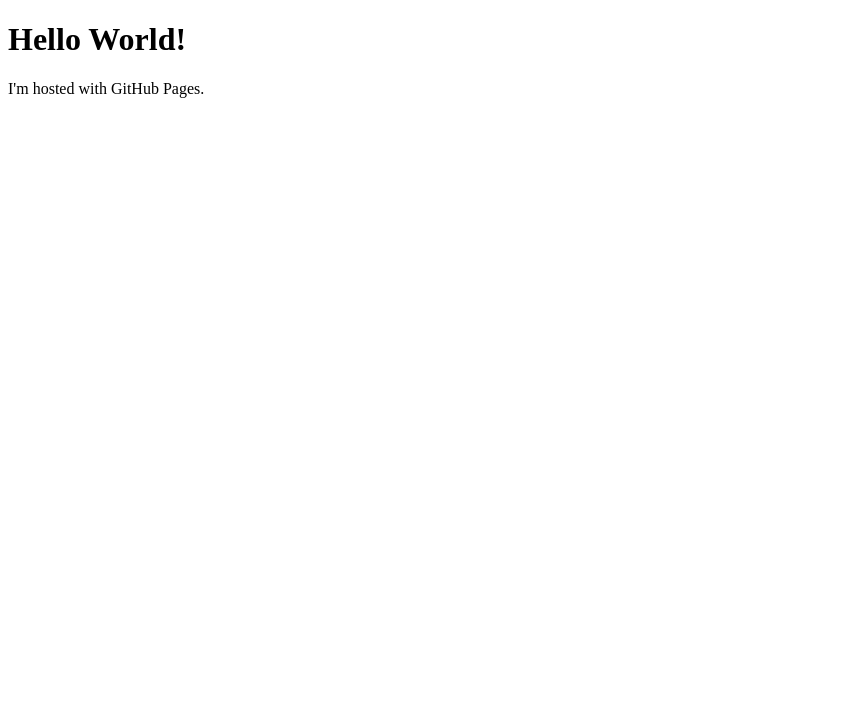
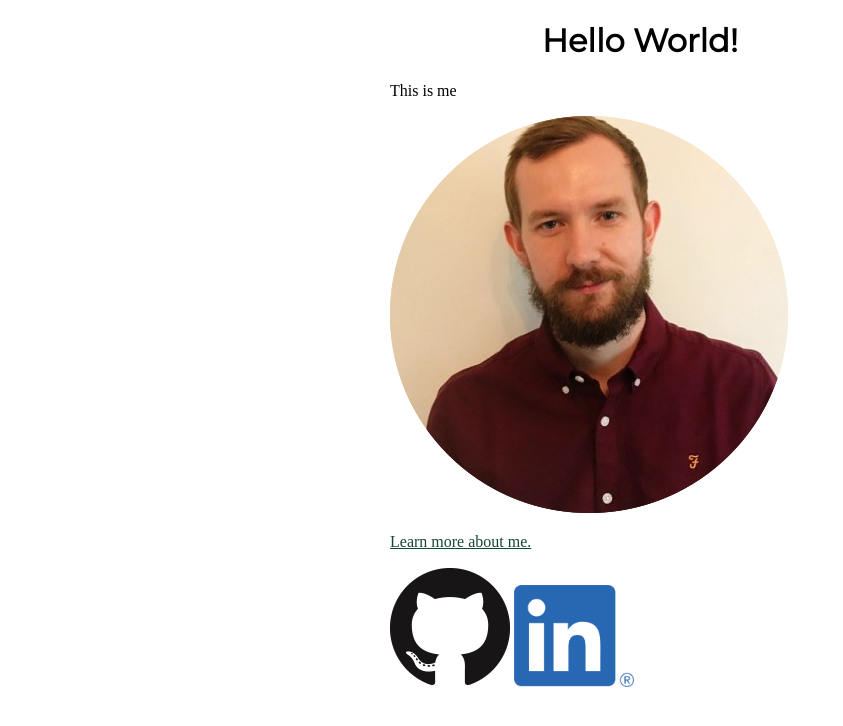
Before and after one commit to jakephi/jakephi.github.io, a plain HTML site: page index.html in a window 1280 px wide. Shown: the whole page, without its empty margins (0-843 px from the left). Drawn offline with Linux system fonts and the light colour scheme.

Commit message:
Update index.html

```diff
--- a/index.html
+++ b/index.html
@@ -3,9 +3,19 @@
 	<head>
 		<meta charset-"utf-8">
 		<title>Jake's Space</title>
+		<link rel="stylesheet" type="text/css" href="css/style.css">
+    	<link rel="stylesheet" href="https://fonts.googleapis.com/css?family=Montserrat">
 	</head>
 	<body>
-		<h1>Hello World!</h1>
-		<p> I'm hosted with GitHub Pages.</p>
+		<div>
+			<h1>Hello World!</h1>
+
+			<p> This is me </p><img src="img/Headshot.png" alt="My face" />
+
+			<p><a href="about/index.html"> Learn more about me. </a></p>
+
+			<a href="https://github.com/jakephi" target="_blank"><img src="img/GitHub-Mark-120px-plus.png" alt="My GitHub"></a>
+			<a href="https://www.linkedin.com/in/jake-phillips-product" target="_blank"><img src="img/LI-In-Bug.png" alt="My LinkedIn" width=120px></a>
+		</div>
 	</body>
 </html>
```
